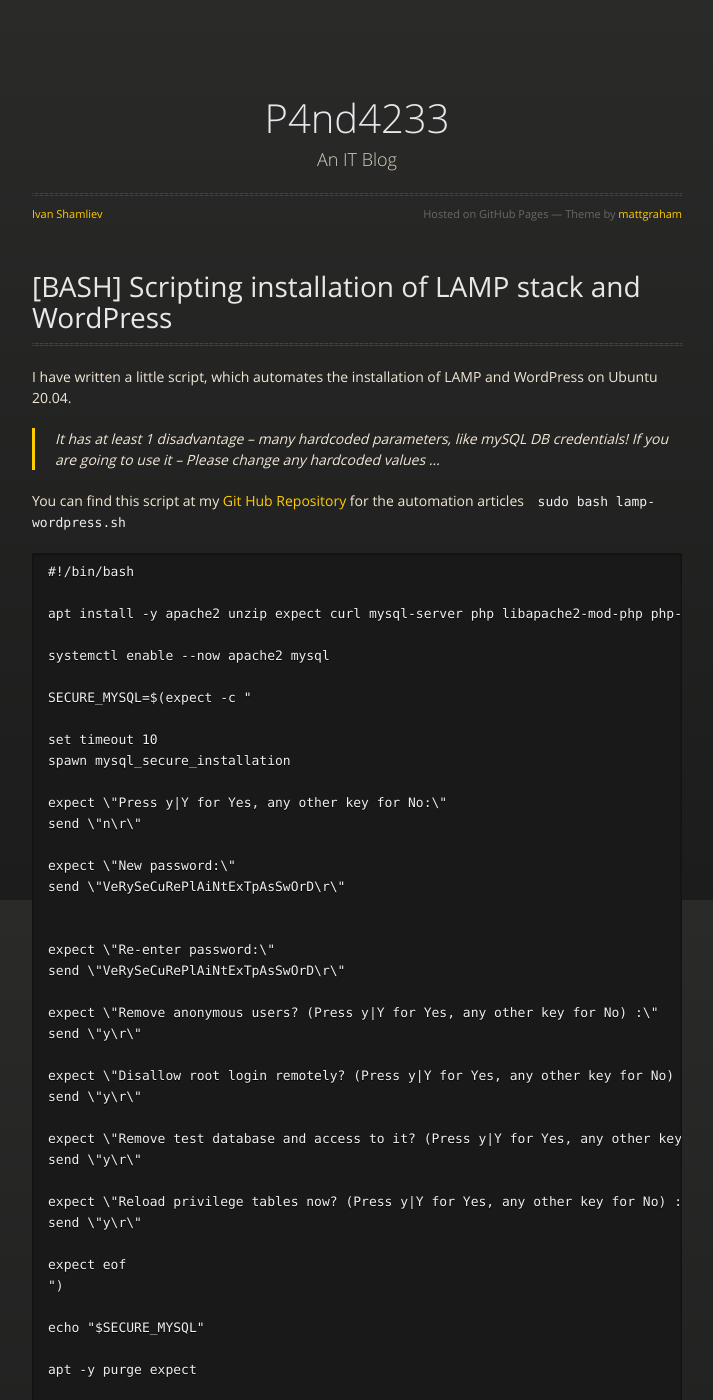
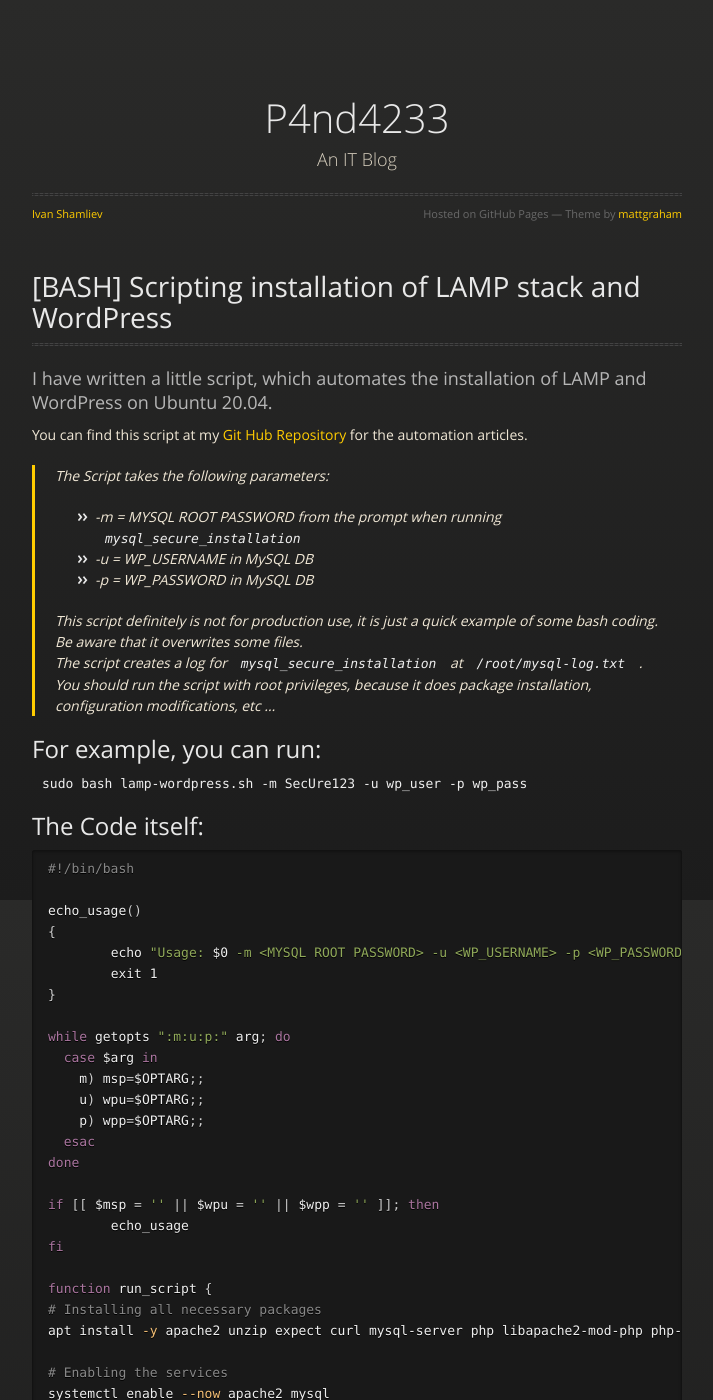
Before and after one commit to P4nd4233/personal--blogg, a Jekyll site: the page built from lamp-wp.md, in a window 1280 px wide and 1400 px high. Shown: the whole window, without its empty margins (283-996 px from the left). Built offline with Jekyll 4.4.1, drawn with Linux system fonts in a browser that asks for light colours; some of the changed text lies outside the part shown.

Commit message:
modified:   lamp-wp.md

````diff
--- a/lamp-wp.md
+++ b/lamp-wp.md
@@ -6,21 +6,56 @@
 
 * * *
 
-I have written a little script, which automates the installation of LAMP and WordPress on Ubuntu 20.04.
+### I have written a little script, which automates the installation of LAMP and WordPress on Ubuntu 20.04.
+You can find this script at my <a href="https://github.com/P4nd4233/automation" target="_blank">Git Hub Repository</a> for the automation articles.
 
-> It has at least 1 disadvantage – many hardcoded parameters, like mySQL DB credentials!
-> If you are going to use it – Please change any hardcoded values …
+> The Script takes the following parameters:
+> * -m = MYSQL ROOT PASSWORD from the prompt when running `mysql_secure_installation`
+> * -u = WP_USERNAME in MySQL DB
+> * -p = WP_PASSWORD in MySQL DB
+>
+> This script definitely is not for production use, it is just a quick example of some bash coding. <br>
+> Be aware that it overwrites some files. <br>
+> The script creates a log for `mysql_secure_installation` at `/root/mysql-log.txt` .<br>
+> You should run the script with root privileges, because it does package installation, configuration modifications, etc ...
 
-You can find this script at my <a href="https://github.com/P4nd4233/automation" target="_blank">Git Hub Repository</a> for the automation articles
-`sudo bash lamp-wordpress.sh`
+## For example, you can run:
 
-```
+`sudo bash lamp-wordpress.sh -m SecUre123 -u wp_user -p wp_pass`
+
+## The Code itself:
+
+
+```bash
 #!/bin/bash
 
+echo_usage()
+{
+	echo "Usage: $0 -m <MYSQL ROOT PASSWORD> -u <WP_USERNAME> -p <WP_PASSWORD> "
+	exit 1
+}
+
+while getopts ":m:u:p:" arg; do
+  case $arg in
+    m) msp=$OPTARG;;
+    u) wpu=$OPTARG;;
+    p) wpp=$OPTARG;;
+  esac
+done
+
+if [[ $msp = '' || $wpu = '' || $wpp = '' ]]; then
+	echo_usage
+fi
+
+function run_script {
+# Installing all necessary packages
 apt install -y apache2 unzip expect curl mysql-server php libapache2-mod-php php-mysql php-cli php-curl php-gd php-mbstring php-xml php-xmlrpc php-soap php-intl php-zip
 
+# Enabling the services
 systemctl enable --now apache2 mysql
 
+
+#Runnig automated mysql_secure_installation
 SECURE_MYSQL=$(expect -c "
 
 set timeout 10
@@ -30,11 +65,10 @@
 send \"n\r\"
 
 expect \"New password:\"
-send \"VeRySeCuRePlAiNtExTpAsSwOrD\r\"
-
+send \"$msp\r\"
 
 expect \"Re-enter password:\"
-send \"VeRySeCuRePlAiNtExTpAsSwOrD\r\"
+send \"$msp\r\"
 
 expect \"Remove anonymous users? (Press y|Y for Yes, any other key for No) :\"
 send \"y\r\"
@@ -51,21 +85,33 @@
 expect eof
 ")
 
-echo "$SECURE_MYSQL"
+echo "$SECURE_MYSQL" >> ~/mysql-log.txt
 
-apt -y purge expect
 
-mysql -u root -pVeRySeCuRePlAiNtExTpAsSwOrD -e "CREATE DATABASE wordpress DEFAULT CHARACTER SET utf8mb4 COLLATE utf8mb4_unicode_520_ci;"
-mysql -u root -pVeRySeCuRePlAiNtExTpAsSwOrD -e "CREATE USER 'wordpress_user'@'localhost' IDENTIFIED BY 'password';"
-mysql -u root -pVeRySeCuRePlAiNtExTpAsSwOrD -e "GRANT ALL ON wordpress.* TO 'wordpress_user'@'localhost';"
-mysql -u root -pVeRySeCuRePlAiNtExTpAsSwOrD -e "FLUSH PRIVILEGES;"
+#Creating Wordpress Database with credentials you have set
 
+mysql -u root -p"$msp" -e "CREATE DATABASE wordpress DEFAULT CHARACTER SET utf8mb4 COLLATE utf8mb4_unicode_520_ci;"
+mysql -u root -p"$msp" -e "CREATE USER '$wpu'@'localhost' IDENTIFIED BY '$wpp';"
+mysql -u root -p"$msp" -e "GRANT ALL ON wordpress.* TO '$wpu'@'localhost';"
+mysql -u root -p"$msp" -e "FLUSH PRIVILEGES;"
+
+#Creating temporary directory to download the latest WordPress in it
 mkdir /tmp/wp
 
-wget https://wordpress.org/latest.zip -O /tmp/wp/latest.zip
+#Downloading WordPress
+#wget https://wordpress.org/latest.zip -O /tmp/wp/latest.zip
+wget m1/latest.zip -O /tmp/wp/latest.zip
 
-unzip /tmp/wp/latest.zip -d /var/www/
+#Unzipping the archive at /var/www/wordpress
+echo "Unzipping archive ..."
+unzip /tmp/wp/latest.zip -d /var/www/ 1>/dev/null
+if [[ "$?" -eq "0" ]]; then
+	echo "Error Unzipping Archive ..."
+else
+	echo "Unzipped archive ..."
+fi
 
+#Changing Apache's config to allow Overrides
 tee /etc/apache2/sites-available/wordpress <<EOF
 <Directory /var/www/wordpress/>
 	AllowOverride All
@@ -76,11 +122,15 @@
 mkdir /var/www/wordpress/wp-content/upgrade
 
 a2enmod rewrite
-
+#Fixing Permission issues
 chown -R www-data:www-data /var/www/wordpress
 find /var/www/wordpress/ -type d -exec chmod 750 {} \;
 find /var/www/wordpress/ -type f -exec chmod 640 {} \;
 sed -i '12s/html/wordpress/' /etc/apache2/sites-available/000-default.conf
 systemctl restart apache2
+}
 
+# Calling the installation script from above
+
+run_script
 ```
````
